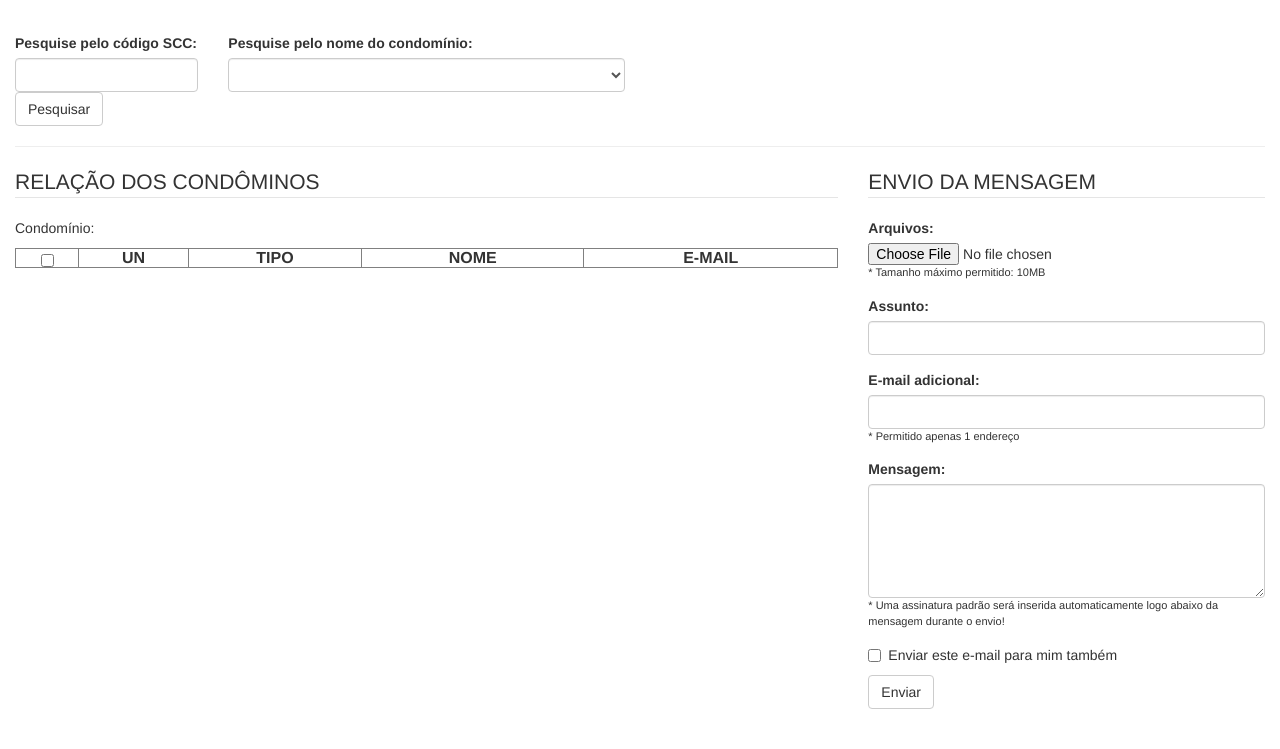
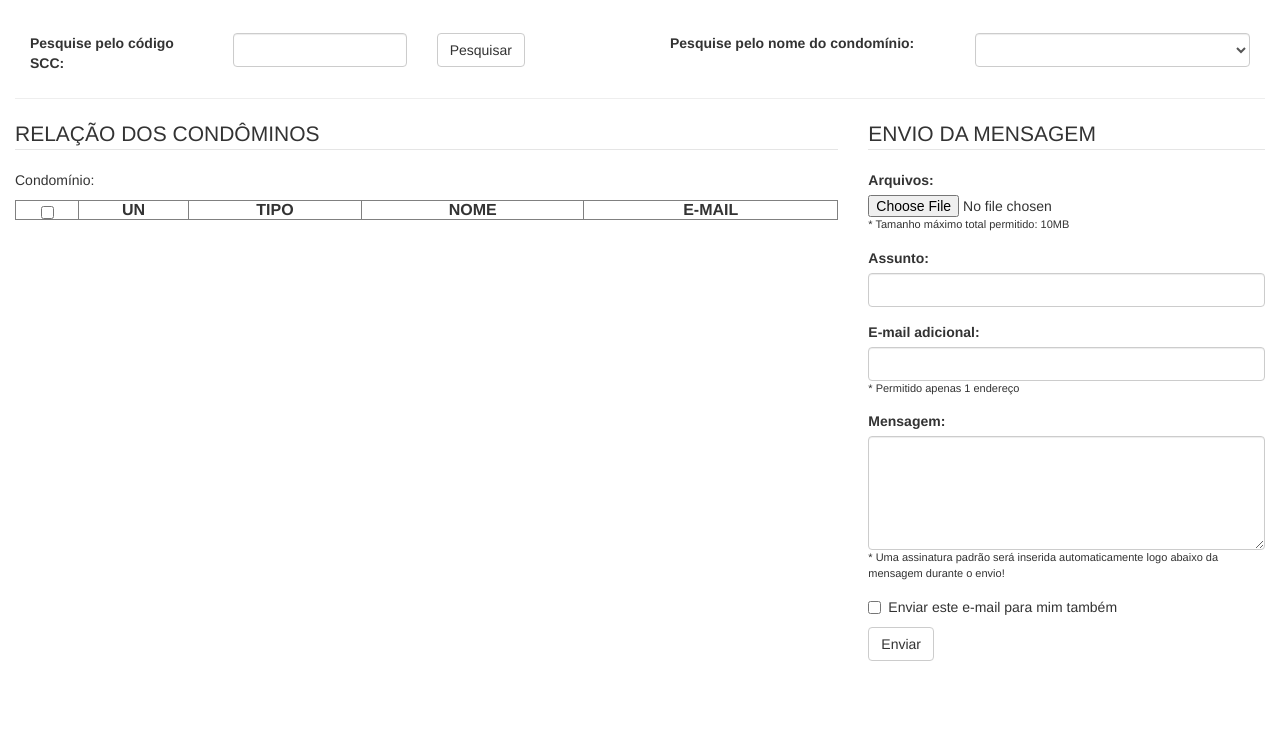
Before and after one commit to eldertrevisan/bulkmail, a Django app: page / in a window 1280 px wide. Shown: the part 51-800 px from the top of the page. Run offline with Django 3.2, Linux system fonts and the light colour scheme; a user stored in the database is signed in; data comes from the database, SQL or seed files in the repository; lists and menus that the app fills with data are empty; parts of the project's set-up code (start-up, migrations or seed data) failed here and were passed over; some libraries are stand-ins or nearby versions.

Commit message:
Correção de bugs

```diff
--- a/bulkmail/templates/bulkmail/index.html
+++ b/bulkmail/templates/bulkmail/index.html
@@ -5,19 +5,27 @@
 	<div class="index-page">
 		<div class="box-search">
 			<div class="row">
-				<div class="col-md-2">
+				<div class="col-md-6" data-toggle="tooltip" title="Pesquise pelo código SCC sem o zero (ex: 173).">
+					<div class="col-md-4">
 						<label for="codscc">Pesquise pelo código SCC:</label>
+					</div>
+					<div class="col-md-4">
 						<input type="search" class="form-control" id="code" name="codscc">
+					</div>
+					<div class="col-md-4">
 						<input type="submit" class="btn btn-default" name="bt-codscc" value="Pesquisar" onclick="get_data_condominium()">
 					</div>
-				<div class="col-md-4">
+				</div>
+				<div class="col-md-6" data-toggle="tooltip" title="Pesquise pelo nome do condomínio selecionando-o na lista.">
+					<div class="col-md-6">
 						<label for="sel1">Pesquise pelo nome do condomínio:</label>
+					</div>
+					<div class="col-md-6">
 						<select class="form-control" id="name" onchange="get_data_condominium(this.value)">
 							<option value="#"  selected disabled></option>
 							<div class="form-group" id="erro"></div>
 						</select>
 					</div>
-				<div class="col-md-6">
 				</div>
 			</div>
 		</div>
@@ -56,7 +64,7 @@
 						<div class="form-group">
 							<label for="usr">Arquivos:</label>
 							<input id="fileupload" type="file" name="files[]">
-							<p style="font-size:11px">* Tamanho máximo permitido: 10MB</p>
+							<p style="font-size:11px">* Tamanho máximo total permitido: 10MB</p>
 						</div>
 						<div class="form-group">
 							<label for="usr">Assunto:</label>
```
Lines whose indentation alone changed are shown as unchanged.
